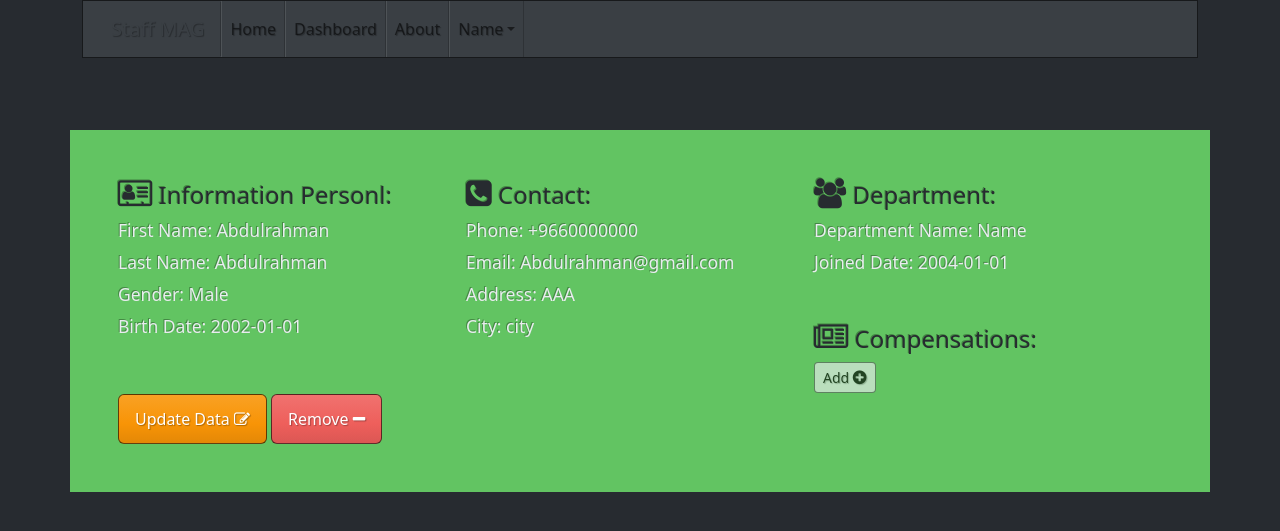
After one commit to Abdulrahman5551/Staff_manager, a Django app: page /employee/details-employee/1/ in a window 1280 px wide. The commit adds this page. Shown: the top 531 px of the page. Run offline with Django 5.2, Linux system fonts and the light colour scheme; data comes from the database, SQL or seed files in the repository; some libraries are stand-ins or nearby versions.

Commit message:
Create page 'details_employee.html 012

```diff
--- a/src/App_Employee/urls.py
+++ b/src/App_Employee/urls.py
@@ -5,6 +5,7 @@ urlpatterns = [
    path('', views.index, name="index"),
    path('dashboard/', views.dashboard, name="dashboard"),
    path('create-employee/', views.add_employee, name="create-employee"),
+   path('details-employee/<int:id>/', views.details_employee, name="details-employee"),
 
 
    path('department/', views.departments, name="department"),
--- a/src/App_Employee/views.py
+++ b/src/App_Employee/views.py
@@ -12,10 +12,15 @@ def index(request):
     return render(request, 'App_Employee\index.html', context)
 
 def dashboard(request):
+    employees = Employee.objects.all()
+    departments = Department.objects.all()
+    print(employees.count())
     context = {
         'title': 'Dashboard Page',
+        'employees': employees,
+        'departments': departments,
     }
-    return render(request, 'App_Employee\dashboard.html', context)
+    return render(request, 'App_Employee\\Employees\\dashboard.html', context)
 
 def add_employee(request):
 
@@ -55,6 +60,16 @@ def add_employee(request):
         print("Save ..")
         return redirect('dashboard')
 
+
+def details_employee(request, id):
+    employeeData = get_object_or_404(Employee, pk=id)
+
+    if request.method == "GET":
+        context = {
+            'title': 'Details Employee',
+            'employeeData': employeeData,
+    }
+    return render(request, 'App_Employee\\Employees\\details_employee.html', context)
 def departments(request):
     departments = Department.objects.all()
     context = {
--- /dev/null
+++ b/src/templates/App_Employee/Employees/details_employee.html
@@ -0,0 +1,40 @@
+{% extends 'base.html' %}
+{% load crispy_forms_tags %}
+
+{% block title %}
+    {{ title }}
+{% endblock %}
+
+{% block content %}
+
+<div class="row mt-5">
+    <div class="mt-4 p-5 bg-success text-dark d-flex justify-content-center">
+        <div class="col-sm-4">
+            <h4><i class="fa fa-address-card-o" style="font-size:30px"></i> Information Personl:</h4>
+            <h5 class="text-light"> <small>First Name: Abdulrahman</small></h5>
+            <h5 class="text-light"> <small>Last Name: Abdulrahman</small></h5>
+            <h5 class="text-light"> <small>Gender: Male</small></h5>
+            <h5 class="text-light"> <small>Birth Date: 2002-01-01</small></h5>
+
+            <button type="button" class="btn btn-warning mt-5" fdprocessedid="z4p30c">Update Data <i class="fa fa-pencil-square-o" style="font-size:16px"></i></button>
+            <button type="button" class="btn btn-danger mt-5" fdprocessedid="rlq55k">Remove <i class="fa fa-minus" style="font-size:16px"></i></button>
+        </div>
+        <div class="col-sm-4">
+            <h4><i class="fa fa-phone-square" style="font-size:30px"></i> Contact:</h4>
+            <h5 class="text-light"> <small>Phone: +9660000000</small></h5>
+            <h5 class="text-light"> <small>Email: Abdulrahman@gmail.com</small></h5>
+            <h5 class="text-light"> <small>Address: AAA</small></h5>
+            <h5 class="text-light"> <small>City: city</small></h5>
+        </div>
+        <div class="col-sm-4">
+            <h4><i class="fa fa-group" style="font-size:30px"></i> Department:</h4>
+            <h5 class="text-light"> <small>Department Name: Name</small></h5>
+            <h5 class="text-light "> <small>Joined Date: 2004-01-01</small></h5>
+
+            <h4 class="mt-5"><i class="fa fa-newspaper-o" style="font-size:30px"></i> Compensations:</h4>
+            <button type="button" class="btn btn-light btn-sm disabled" fdprocessedid="9zm3j7">Add  <i class="fa fa-plus-circle" style="font-size:16px"></i></button>
+        </div>
+    </div>
+</div>
+
+{% endblock %}
```
Also changed, not shown: src/templates/App_Employee/Employees/dashboard.html (renamed from src/templates/App_Employee/dashboard.html, +14 -13 lines).
